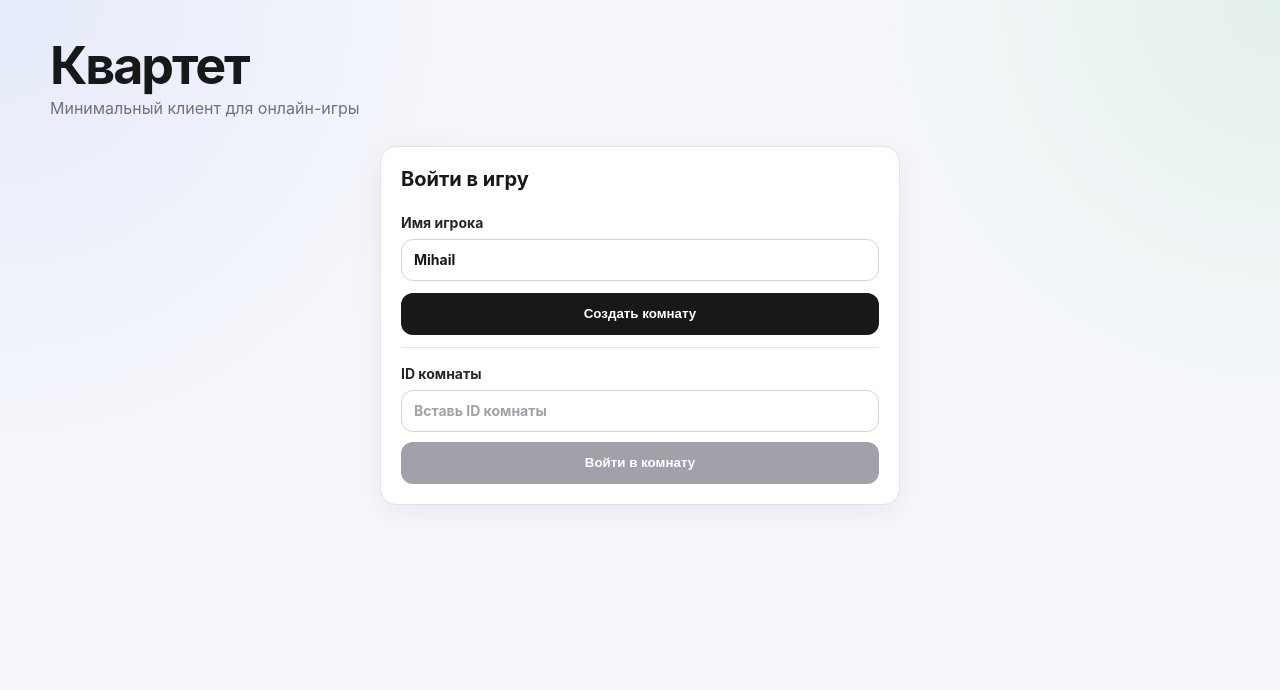
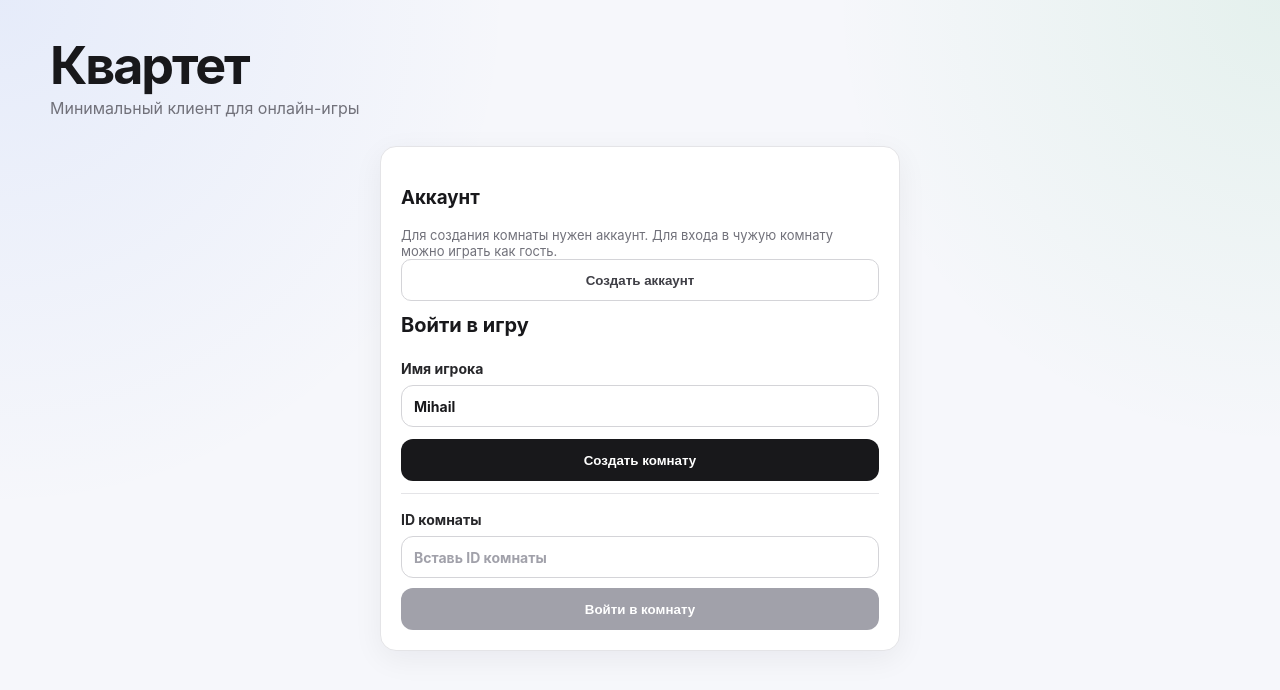
Before and after one commit to MihailPy/quartet-game, a React (Vite) app in the folder web/: page / in a window 1280 px wide. Shown: the top 690 px of the page. Built offline with nearby package versions, Linux system fonts and the light colour scheme; no server answers.

Commit message:
Update entry flow for user accounts

```diff
--- a/web/src/App.tsx
+++ b/web/src/App.tsx
@@ -140,7 +140,8 @@ function App() {
   }
 
   async function createRoom() {
-    if (isCreatingRoom) {
+    if (!user) {
+      setError('Чтобы создать комнату, сначала создай аккаунт.')
       return
     }
 
@@ -148,7 +149,7 @@ function App() {
     setError('')
 
     try {
-      const data = await createRoomRequest(playerName)
+      const data = await createRoomRequest(user.id)
 
       updateRoom(data.room)
       setPlayer(data.player)
@@ -164,6 +165,29 @@ function App() {
       setError(getCreateRoomErrorMessage(message))
     } finally {
       setIsCreatingRoom(false)
+    }
+  }
+
+  async function createUser() {
+    const trimmedName = playerName.trim()
+
+    if (!trimmedName) {
+      setError('Введите имя игрока.')
+      return
+    }
+
+    try {
+      setError('')
+
+      const data = await createUserRequest(trimmedName)
+
+      saveUser(data.user)
+      showToast('Аккаунт создан.', 'success')
+    } catch (err) {
+      const message =
+        err instanceof Error ? err.message : 'Не удалось создать аккаунт.'
+
+      setError(message)
     }
   }
 
@@ -187,7 +211,11 @@ function App() {
 
     try {
       const loadedRoom = await loadRoomRequest(roomIdInput.trim())
-      const data = await joinRoomRequest(loadedRoom.id, playerName)
+      const data = await joinRoomRequest(
+        loadedRoom.id,
+        playerName,
+        user?.id,
+      )
 
       updateRoom(data.room)
       setPlayer(data.player)
@@ -1017,8 +1045,6 @@ function App() {
       if (savedUserID) {
         const loadedUser = await loadUserRequest(savedUserID)
         saveUser(loadedUser)
-        void createUserRequest
-        void user
       }
 
       if (!savedRoomID) {
@@ -1140,6 +1166,8 @@ function App() {
               onJoinRoomByID={joinRoomByID}
               isCreatingRoom={isCreatingRoom}
               isJoiningRoom={isJoiningRoom}
+              user={user}
+              onCreateUser={createUser}
             />
           )}
 
--- a/web/src/api.ts
+++ b/web/src/api.ts
@@ -21,7 +21,7 @@ export type AvailableQuartetsResponse = {
 }
 
 export async function createRoomRequest(
-  playerName: string,
+  userID: string,
 ): Promise<CreateRoomResponse> {
   const response = await fetch(`${API_URL}/rooms`, {
     method: 'POST',
@@ -29,7 +29,7 @@ export async function createRoomRequest(
       'Content-Type': 'application/json',
     },
     body: JSON.stringify({
-      name: playerName,
+      user_id: userID,
     }),
   })
 
@@ -55,6 +55,7 @@ export async function loadRoomRequest(roomID: string): Promise<Room> {
 export async function joinRoomRequest(
   roomID: string,
   playerName: string,
+  userID?: string,
 ): Promise<{
   room: Room
   player: Player
@@ -66,6 +67,7 @@ export async function joinRoomRequest(
     },
     body: JSON.stringify({
       name: playerName,
+      user_id: userID ?? '',
     }),
   })
 
--- a/web/src/components/EntryPanel.tsx
+++ b/web/src/components/EntryPanel.tsx
@@ -1,3 +1,4 @@
+import type { User } from '../types'
 type EntryPanelProps = {
   playerName: string
   roomIdInput: string
@@ -7,6 +8,8 @@ type EntryPanelProps = {
   onJoinRoomByID: () => void
   isCreatingRoom: boolean
   isJoiningRoom: boolean
+  user: User | null
+  onCreateUser: () => void
 }
 
 export function EntryPanel({
@@ -18,12 +21,34 @@ export function EntryPanel({
   onJoinRoomByID,
   isCreatingRoom,
   isJoiningRoom,
+  user,
+  onCreateUser,
 }: EntryPanelProps) {
   const playerNameIsEmpty = playerName.trim() === ''
   const roomIdIsEmpty = roomIdInput.trim() === ''
 
   return (
     <div className="panel entry-panel">
+      <div className="form-block">
+        <h3>Аккаунт</h3>
+
+        {user ? (
+          <p className="form-hint">
+            Аккаунт: {user.player_name}
+          </p>
+        ) : (
+          <>
+            <p className="form-hint">
+              Для создания комнаты нужен аккаунт. Для входа в чужую комнату можно играть как гость.
+            </p>
+
+            <button className="button secondary-button" type="button" onClick={onCreateUser}>
+              Создать аккаунт
+            </button>
+          </>
+        )}
+      </div>
+
       <h2>Войти в игру</h2>
 
       <label className="form-field">
```
